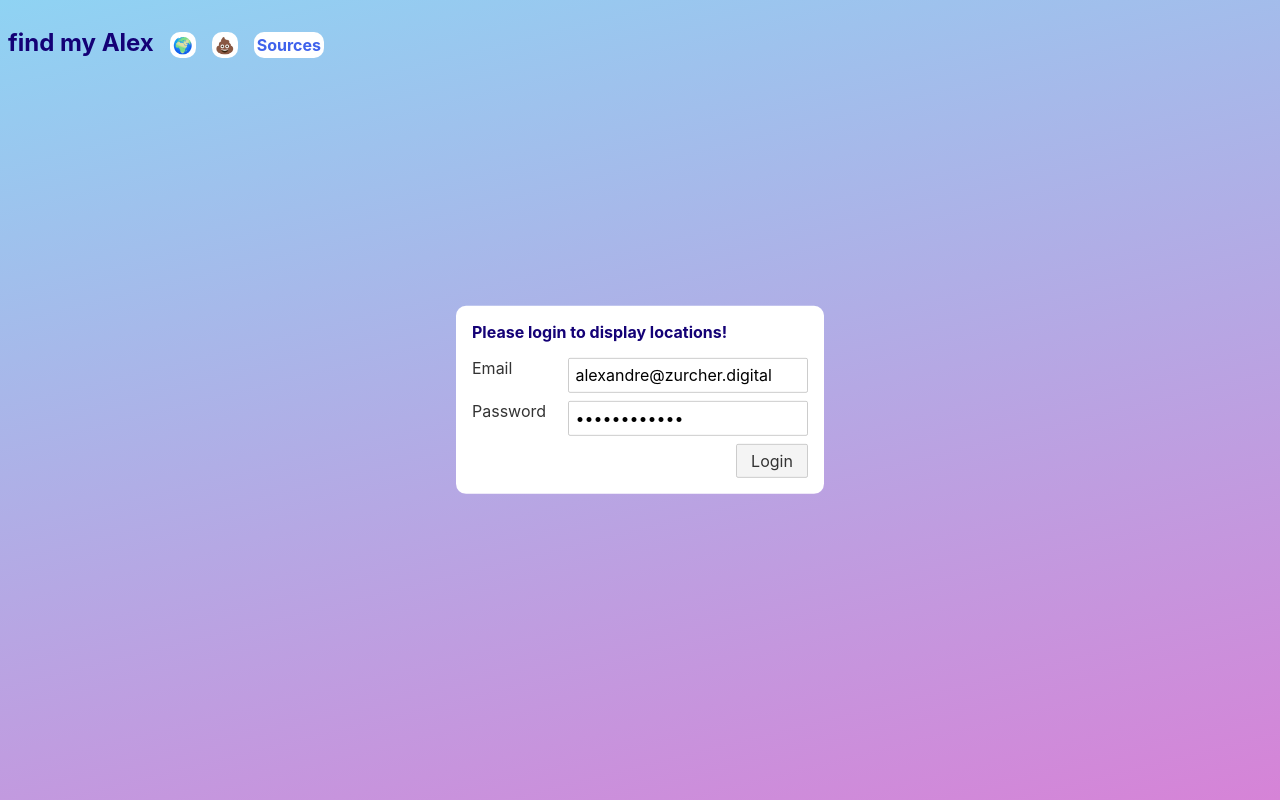
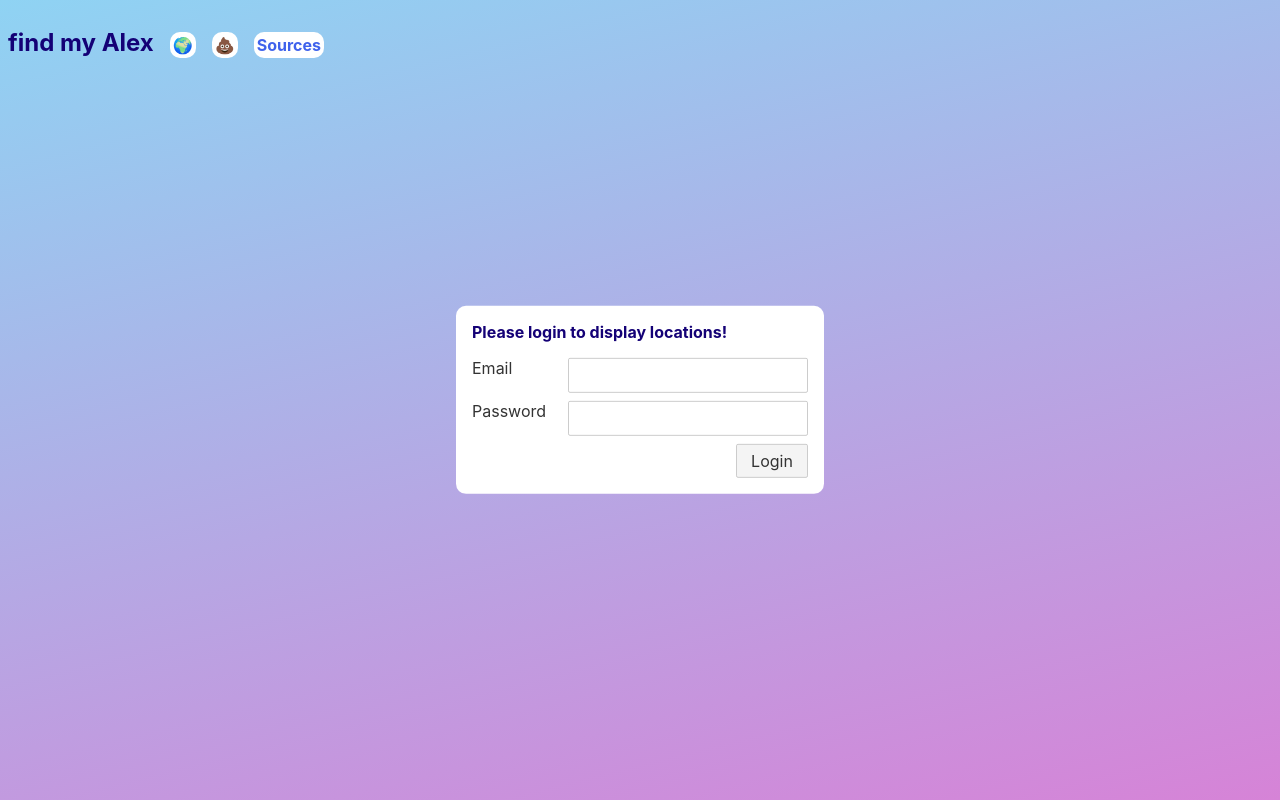
Before and after one commit to a-zurcher/find-my-alex, a Svelte app: page / in a window 1280 px wide. Built offline with nearby package versions, Linux system fonts and the light colour scheme.

Commit message:
removed default values

```diff
--- a/src/Login.svelte
+++ b/src/Login.svelte
@@ -1,8 +1,8 @@
 <script lang='ts'>
     import { authToken } from "./stores";
 
-    let email: string = "alexandre@zurcher.digital";
-    let password: string = "bestpassword";
+    let email: string;
+    let password: string;
     export let error: any = undefined;
 
     const handleLogin = async () => {
```
